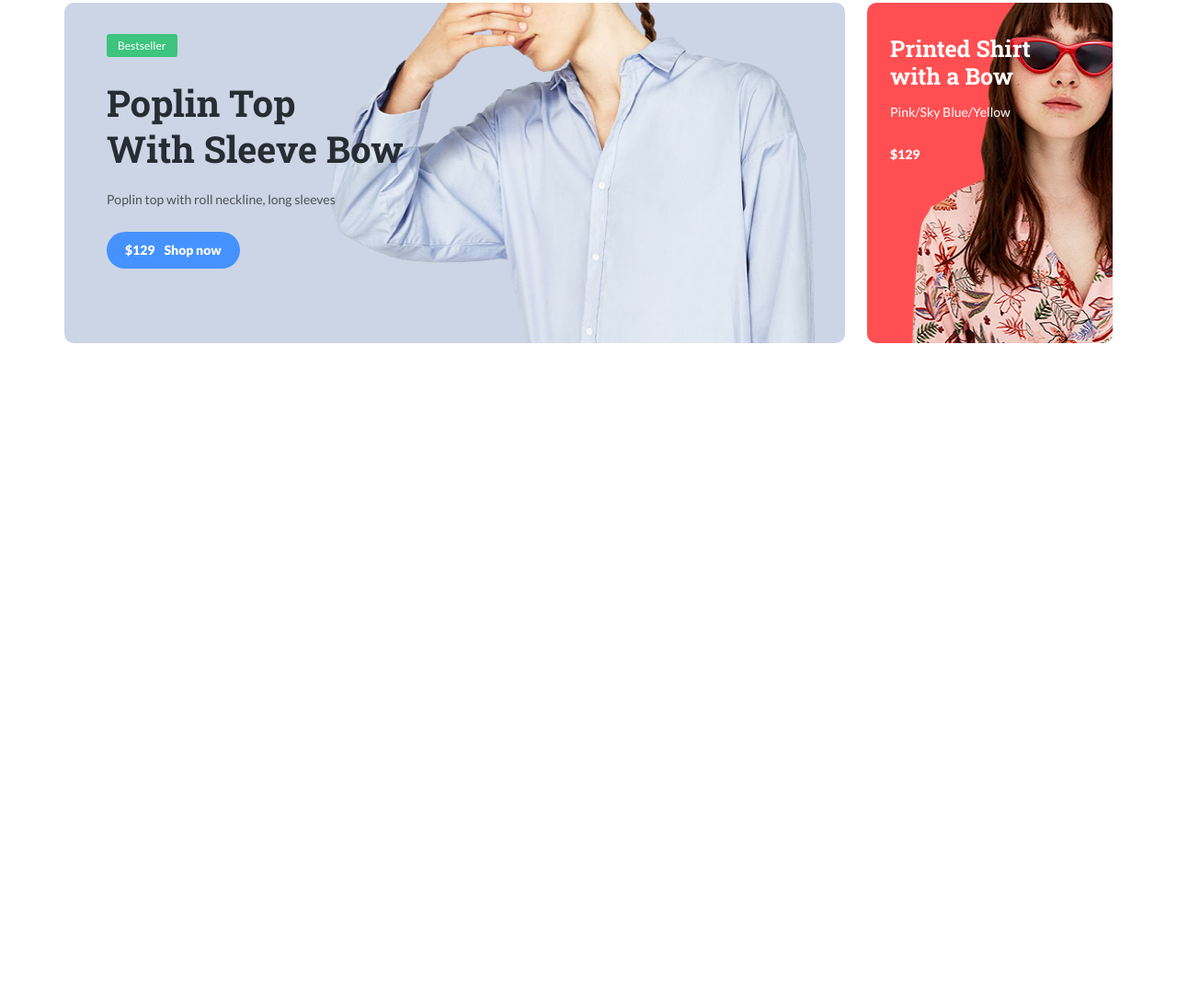
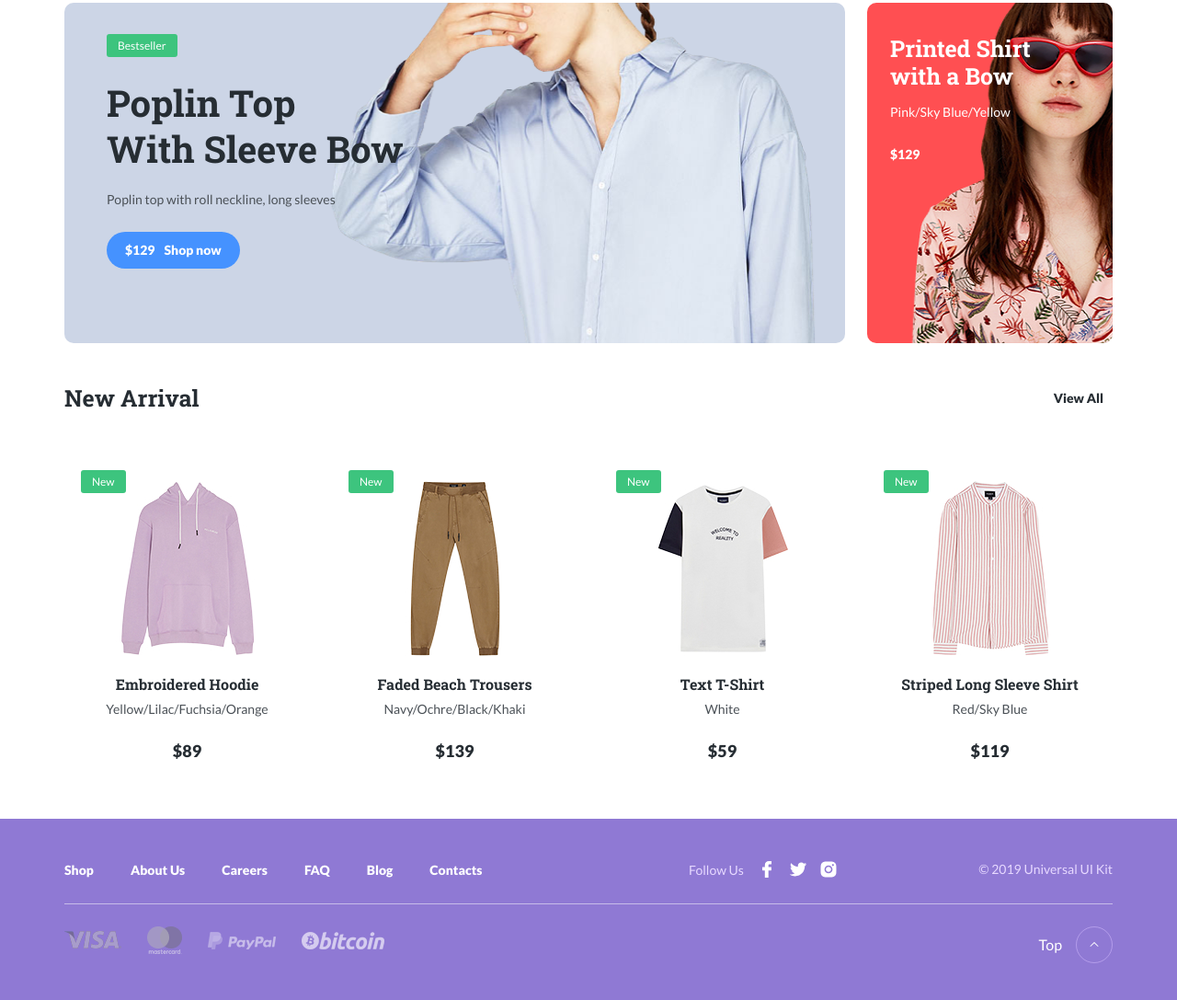
Before and after one commit to dianaki/willberries, a plain HTML site: page index.html in a window 1280 px wide. Shown: the part 1076-2163 px from the top of the page at 92% size. Before the commit the page ends 1473 px from the top, so only its background shows below. Drawn offline with Linux system fonts and the light colour scheme.

Commit message:
complete goods-card and footer

```diff
--- a/css/style.css
+++ b/css/style.css
@@ -189,3 +189,118 @@ button {
   font-size: 14px;
   line-height: 20px;
 }
+
+.section-title {
+  font-family: 'Roboto Slab', serif;
+  font-weight: bold;
+  font-size: 25px;
+  line-height: 30px;
+  color: #262D33;
+}
+
+.more {
+  text-decoration: none;
+  font-family: 'Lato';
+  font-weight: 900;
+  font-size: 14px;
+  line-height: 20px;
+  color: #262D33;
+  padding: 10px;
+}
+
+.goods-card {
+  position: relative;
+  text-align: center;
+  padding: 30px 35px 35px;
+}
+
+.goods-card .label {
+  position: absolute;
+  top: 18px;
+  left: 18px;
+}
+
+.goods-title {
+  margin-top: 15px;
+  margin-bottom: 5px;
+  color: #262D33;
+  font-family: 'Roboto Slab', serif;
+  font-weight: bold;
+  font-size: 16px;
+  line-height: 25px;
+}
+
+.goods-desc {
+  font-size: 14px;
+  line-height: 20px;
+  color: #4B5157;
+}
+
+.goods-price {
+  margin-top: 20px;
+  font-size: 18px;
+  line-height: 30px;
+  color: #262D33;
+  font-weight: 900;
+}
+
+.footer {
+  background-color: #8F79D4;
+  padding: 45px 0 40px;
+  color: #fff;
+}
+
+.footer-text {
+  font-size: 14px;
+  line-height: 20px;
+  color: #E7D9FF;
+}
+
+.footer-menu {
+  list-style: none;
+  margin: 0;
+  padding: 0;
+}
+
+.footer-menu-item {
+  margin-right: 40px;
+}
+
+.footer-menu-item:last-child {
+  margin-right: 0;
+}
+
+.footer-menu-link {
+  color: #fff;
+  text-decoration: none;
+  font-weight: 900;
+  font-size: 14px;
+  line-height: 20px;
+}
+
+.social-link {
+  text-decoration: none;
+  margin-left: 15px;
+}
+
+.footer-line {
+  opacity: 0.5;
+}
+
+.top-link {
+  text-decoration: none;
+  color: #fff;
+}
+
+.top-link-text {
+  margin-right: 15px;
+}
+
+.payment-logo {
+  vertical-align: middle;
+  margin-right: 25px;
+}
+
+.payment-logo:last-child {
+  margin-right: 0;
+}
--- a/index.html
+++ b/index.html
@@ -94,7 +94,7 @@
   </div>
   <!-- /.slider -->
   <div class="container pt-5 pb-4">
-    <div class="row">
+    <div class="row mb-4">
       <div class="col-6">
         <div class="card card-1 mb-4">
           <h3 class="card-title">Fashion Month Ready in Capital Shop</h3>
@@ -142,8 +142,113 @@
       </div>
       <!-- /.col-3 -->
     </div>
+    <div class="row align-items-center mb-4">
+      <div class="col-9">
+        <h2 class="section-title">New Arrival</h2>
+      </div>
+      <!-- /.col-9 -->
+      <div class="col-3 d-flex justify-content-end">
+        <a href="#" class="more">View All</a>
+      </div>
+      <!-- /.col-3 -->
+    </div>
+    <!-- /.row -->
+    <div class="row">
+      <div class="col-3">
+        <div class="goods-card">
+          <span class="label">New</span>
+          <img src="img/image-119.jpg" alt="худи" class="goods-image">
+          <h3 class="goods-title">Embroidered Hoodie</h3>
+          <div class="goods-desc">Yellow/Lilac/Fuchsia/Orange</div>
+          <div class="span goods-price">$89</div>
+        </div>
+      </div>
+      <div class="col-3">
+        <div class="goods-card">
+          <span class="label">New</span>
+          <img src="img/image-120.jpg" alt="брюки" class="goods-image">
+          <h3 class="goods-title">Faded Beach Trousers</h3>
+          <div class="goods-desc">Navy/Ochre/Black/Khaki</div>
+          <div class="span goods-price">$139</div>
+        </div>
+      </div>
+      <div class="col-3">
+        <div class="goods-card">
+          <span class="label">New</span>
+          <img src="img/image-121.jpg" alt="футболка" class="goods-image">
+          <h3 class="goods-title">Text T-Shirt</h3>
+          <div class="goods-desc">White</div>
+          <div class="span goods-price">$59</div>
+        </div>
+      </div>
+      <div class="col-3">
+        <div class="goods-card">
+          <span class="label">New</span>
+          <img src="img/image-122.jpg" alt="блузка" class="goods-image">
+          <h3 class="goods-title">Striped Long Sleeve Shirt</h3>
+          <div class="goods-desc">Red/Sky Blue</div>
+          <div class="span goods-price">$119</div>
+        </div>
+      </div>
+    </div>
+    <!-- /.row -->
   </div>
   <!-- /.container -->
+  <footer class="footer">
+    <div class="container">
+      <div class="row">
+        <div class="col-7">
+          <nav class="menu">
+            <ul class="footer-menu d-flex">
+              <li class="footer-menu-item"><a href="#" class="footer-menu-link">Shop</a></li>
+              <li class="footer-menu-item"><a href="#" class="footer-menu-link">About Us</a></li>
+              <li class="footer-menu-item"><a href="#" class="footer-menu-link">Careers</a></li>
+              <li class="footer-menu-item"><a href="#" class="footer-menu-link">FAQ</a></li>
+              <li class="footer-menu-item"><a href="#" class="footer-menu-link">Blog</a></li>
+              <li class="footer-menu-item"><a href="#" class="footer-menu-link">Contacts</a></li>
+            </ul>
+          </nav>
+        </div>
+        <div class="col-3 d-flex align-items-center">
+          <span class="footer-text">Follow Us</span>
+          <span class="footer-social d-inline-flex align-items-center">
+            <a href="#" class="social-link">
+              <img src="img/Facebook.svg" alt="facebook">
+            </a>
+            <a href="#" class="social-link">
+              <img src="img/Twitter.svg" alt="twitter">
+            </a>
+            <a href="#" class="social-link">
+              <img src="img/Instagram.svg" alt="instagram">
+            </a>
+          </span>
+        </div>
+        <div class="col-2 d-flex justify-content-end">
+          <span class="footer-text">© 2019 Universal UI Kit</span>
+        </div>
+      </div>
+      <!-- /.row -->
+      <hr color="#fff" class="footer-line mt-4 mb-4" size="1">
+      <div class="row justify-content-between">
+        <div class="col-4">
+          <img src="img/visa.png" class="payment-logo" alt="visa">
+          <img src="img/mc.png" class="payment-logo" alt="master card">
+          <img src="img/paypal.png" class="payment-logo" alt="paypal">
+          <img src="img/bitcoin.png" class="payment-logo" alt="bitcoin">
+        </div>
+        <!-- /.col-4 -->
+        <div class="col-2 d-flex justify-content-end">
+          <a href="#" class="top-link d-flex align-items-center">
+            <span class="top-link-text">Top</span>
+            <img src="img/top.svg" alt="top icon">
+          </a>
+        </div>
+        <!-- /.col-2 -->
+      </div>
+      <!-- /.row -->
+    </div>
+    <!-- /.container -->
+  </footer>
 </body>
 
 </html>
```
Also changed, not shown: img/Facebook.svg (added), img/Instagram.svg (added), img/Twitter.svg (added), img/bitcoin.png (added), img/image-119.jpg (added), img/image-120.jpg (added), img/image-121.jpg (added), img/image-122.jpg (added), img/mc.png (added), img/paypal.png (added), img/top.svg (added), img/visa.png (added).
